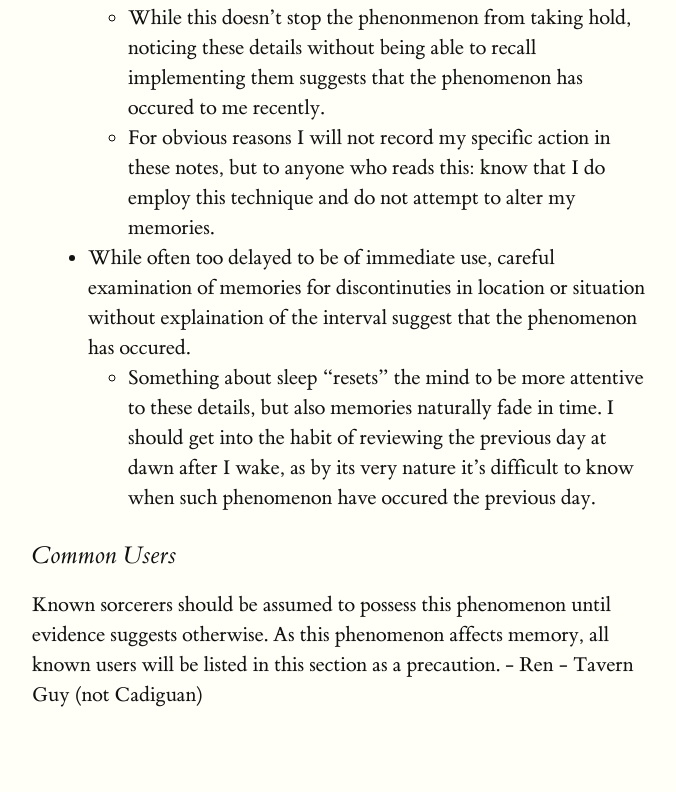
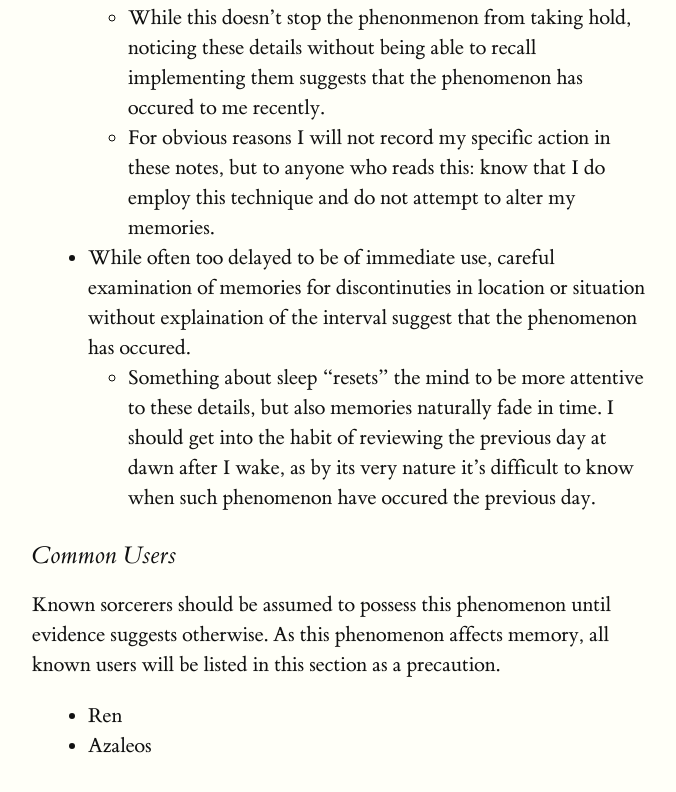
Before and after one commit to PrecociouslyDigital/ShadowAccord, a plain HTML site: page out/Dossiers/Phenomena/Memory_Manipulation/index.html in a window 1280 px wide. Shown: the part 1496-2288 px from the top of the page, without its empty margins (128-804 px from the left). Drawn offline with Linux system fonts and the light colour scheme.

Commit message:
fix typo

```diff
--- a/out/Dossiers/Phenomena/Memory_Manipulation/index.html
+++ b/out/Dossiers/Phenomena/Memory_Manipulation/index.html
@@ -98,8 +98,11 @@ the previous day.</li>
 <h3>Common Users</h3>
 <p>Known sorcerers should be assumed to possess this phenomenon until
 evidence suggests otherwise. As this phenomenon affects memory, all
-known users will be listed in this section as a precaution. - Ren -
-Tavern Guy (not Cadiguan)</p>
+known users will be listed in this section as a precaution.</p>
+<ul>
+<li>Ren</li>
+<li>Azaleos</li>
+</ul>
 </section>
 </section>
 </article>
```
Also changed, not shown: 1 other file.
